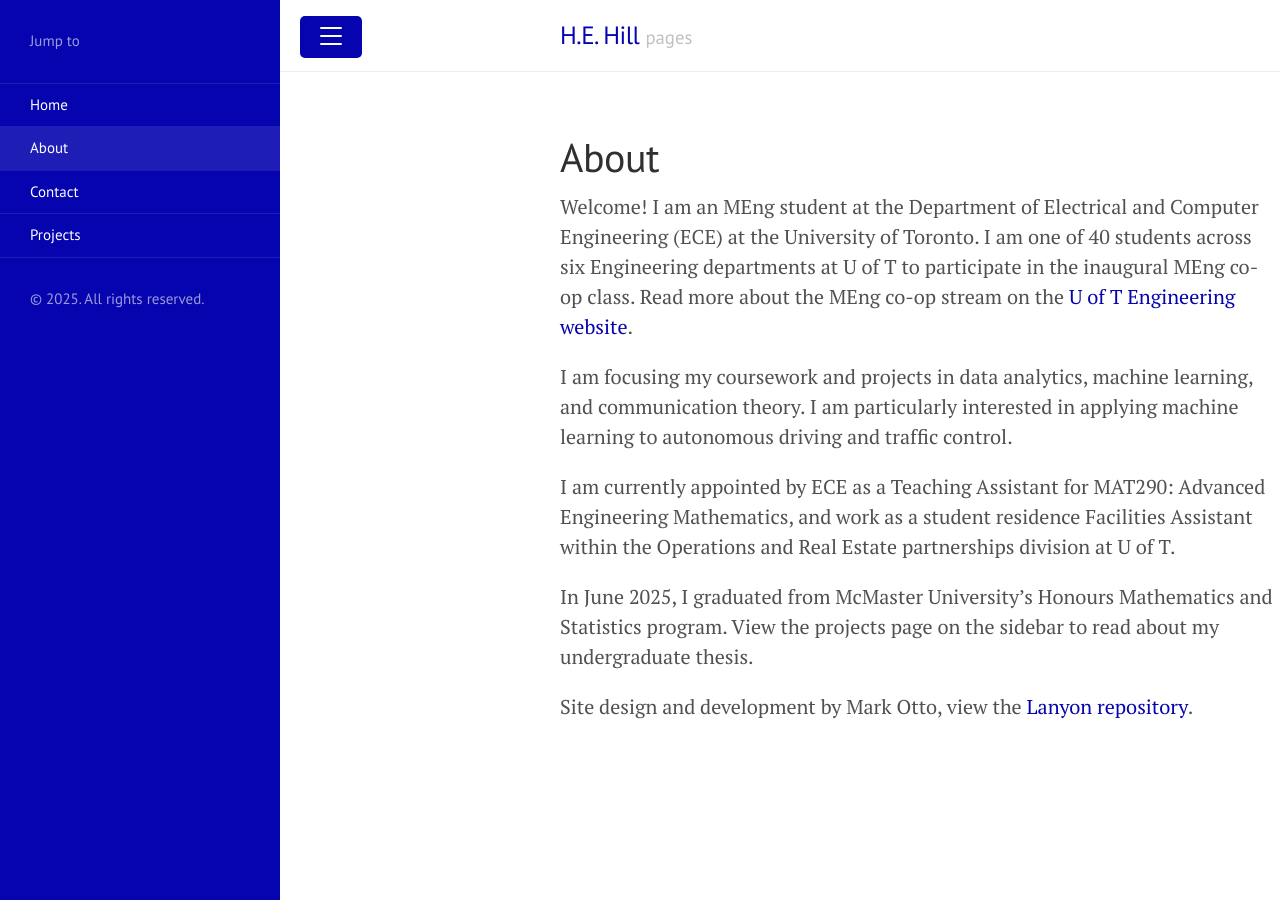
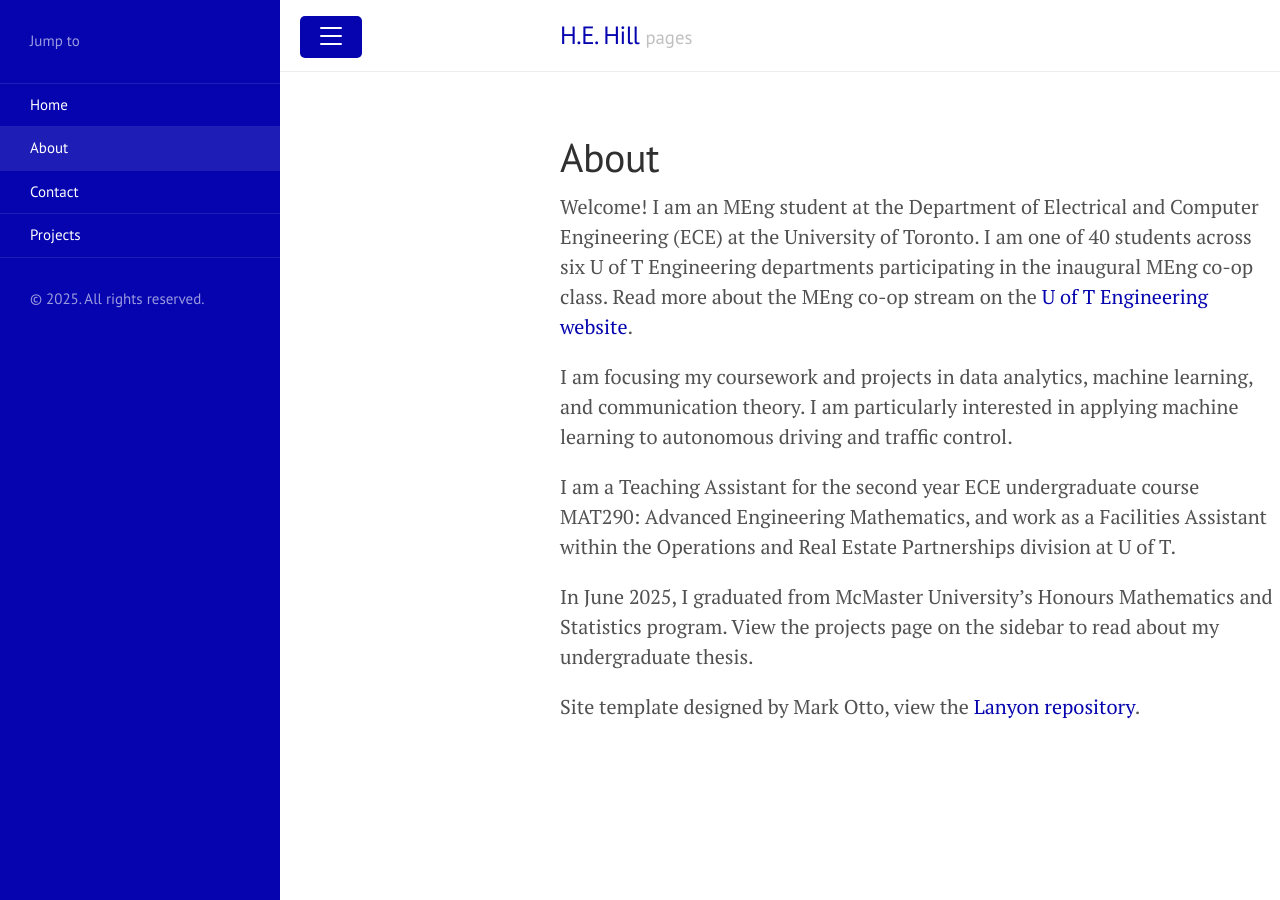
Before and after one commit to hidekihill/hidekihill.github.io, a Jekyll site: the page built from about.md, in a window 1280 px wide. Built offline with Jekyll 4.4.1, drawn with Linux system fonts in a browser that asks for light colours.

Commit message:
Update about.md

```diff
--- a/about.md
+++ b/about.md
@@ -2,13 +2,13 @@
 layout: page
 title: About
 ---
-Welcome! I am an MEng student at the Department of Electrical and Computer Engineering (ECE) at the University of Toronto. I am one of 40 students across six Engineering departments at U of T to participate in the inaugural MEng co-op class. Read more about the MEng co-op stream on the [U of T Engineering website](https://gradstudies.engineering.utoronto.ca/master-of-engineering-meng/meng-co-op-program/?utm_source=FASE_ECE&utm_medium=banner&utm_campaign=meng_coop).
+Welcome! I am an MEng student at the Department of Electrical and Computer Engineering (ECE) at the University of Toronto. I am one of 40 students across six U of T Engineering departments participating in the inaugural MEng co-op class. Read more about the MEng co-op stream on the [U of T Engineering website](https://gradstudies.engineering.utoronto.ca/master-of-engineering-meng/meng-co-op-program/?utm_source=FASE_ECE&utm_medium=banner&utm_campaign=meng_coop).
 
 I am focusing my coursework and projects in data analytics, machine learning, and communication theory. I am particularly interested in applying machine learning to autonomous driving and traffic control.
 
-I am currently appointed by ECE as a Teaching Assistant for MAT290: Advanced Engineering Mathematics, and work as a student residence Facilities Assistant within the Operations and Real Estate partnerships division at U of T.
+I am a Teaching Assistant for the second year ECE undergraduate course MAT290: Advanced Engineering Mathematics, and work as a Facilities Assistant within the Operations and Real Estate Partnerships division at U of T.
 
 In June 2025, I graduated from McMaster University's Honours Mathematics and Statistics program. View the projects page on the sidebar to read about my undergraduate thesis.
 
 
-Site design and development by Mark Otto, view the [Lanyon repository](https://github.com/poole/lanyon).
+Site template designed by Mark Otto, view the [Lanyon repository](https://github.com/poole/lanyon).
```
